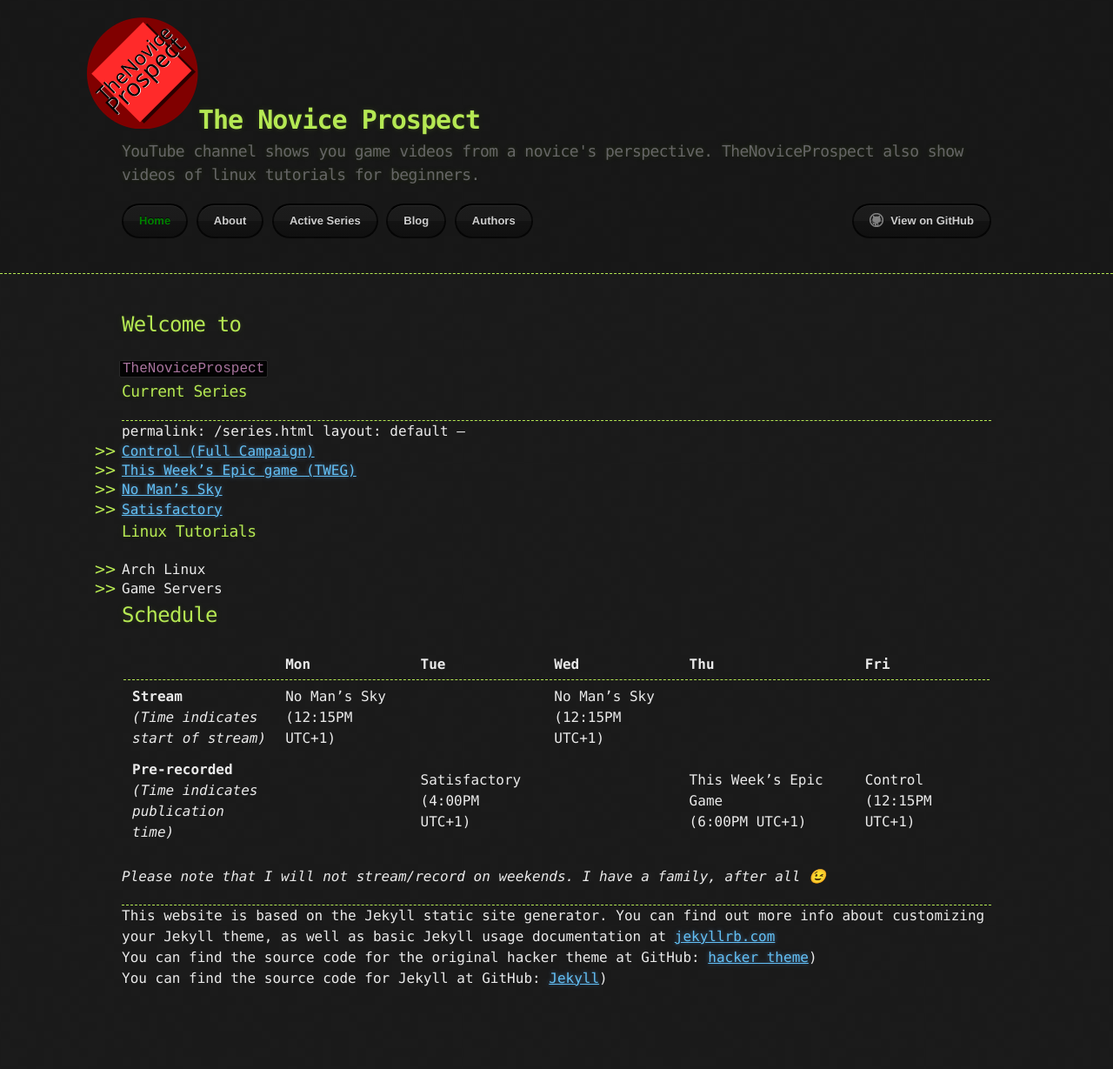
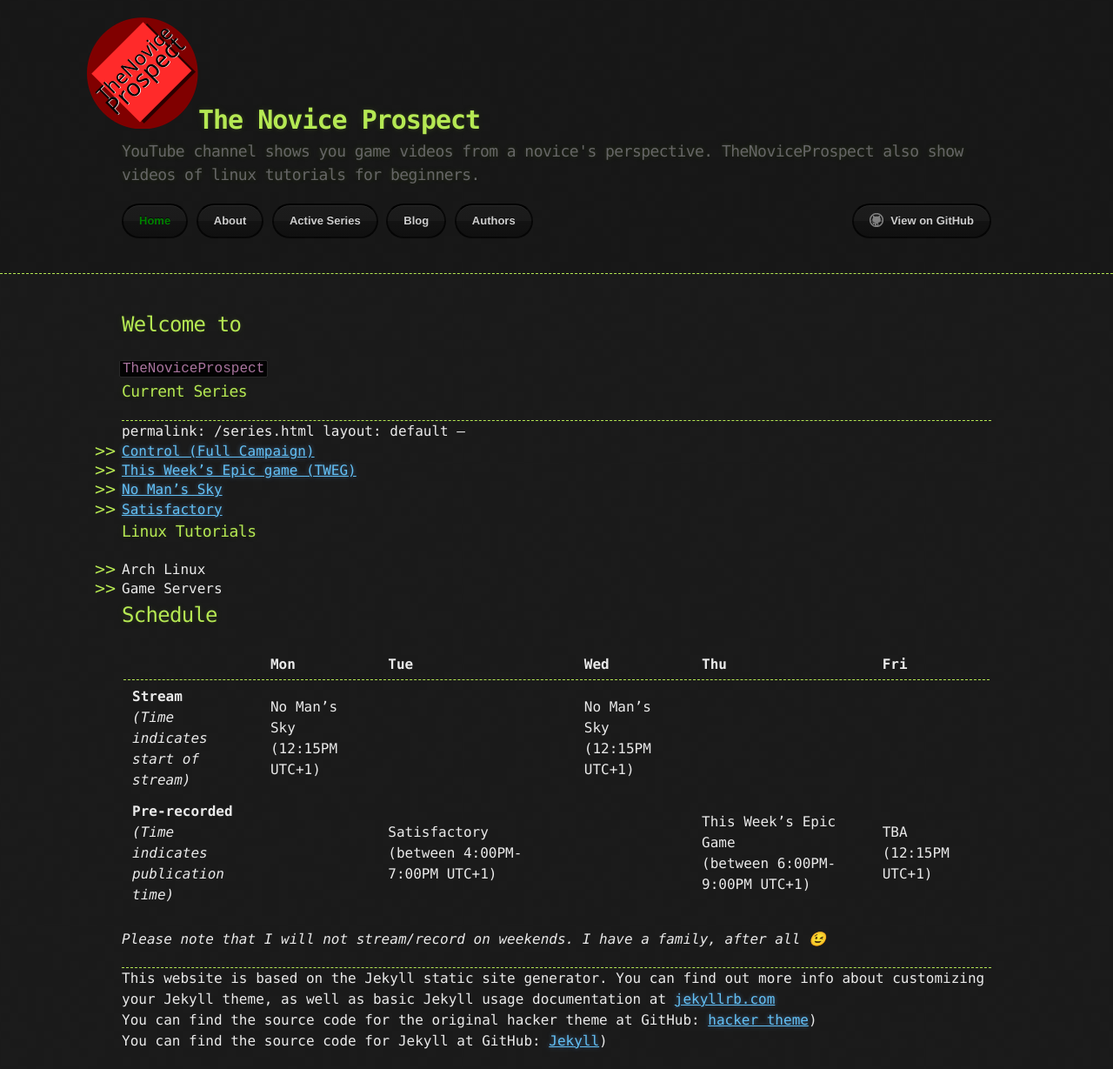
Before and after one commit to TheNoviceProspect/thenoviceprospect.github.io, a Jekyll site: the page built from index.md, in a window 1280 px wide. Shown: the whole page at 87% size. Built offline with Jekyll 4.4.1, drawn with Linux system fonts in a browser that asks for light colours; emoji names are drawn with the system emoji font; our own code applies the rules of GitHub Pages for plain Markdown files; before the commit the page ends 1157 px from its top, so only the background shows below that.

Commit message:
updated schedule to relieve pressure on myself

```diff
--- a/_includes/schedule.md
+++ b/_includes/schedule.md
@@ -1,6 +1,6 @@
-|                                                            | **Mon**                         | **Tue**                        | **Wed**                         | **Thu**                                 | **Fri**                    |
-|------------------------------------------------------------|---------------------------------|--------------------------------|---------------------------------|-----------------------------------------|----------------------------|
-| **Stream**<br>*(Time indicates <br>start of stream)*       | No Man's Sky<br>(12:15PM UTC+1) |                                | No Man's Sky<br>(12:15PM UTC+1) |                                         |                            |
-| **Pre-recorded**<br>*(Time indicates<br>publication time)* |                                 | Satisfactory<br>(4:00PM UTC+1) |                                 | This Week's Epic Game<br>(6:00PM UTC+1) | Control<br>(12:15PM UTC+1) |
+|                                                            | **Mon**                         | **Tue**                                       | **Wed**                         | **Thu**                                                | **Fri**                |
+|------------------------------------------------------------|---------------------------------|-----------------------------------------------|---------------------------------|--------------------------------------------------------|------------------------|
+| **Stream**<br>*(Time indicates <br>start of stream)*       | No Man's Sky<br>(12:15PM UTC+1) |                                               | No Man's Sky<br>(12:15PM UTC+1) |                                                        |                        |
+| **Pre-recorded**<br>*(Time indicates<br>publication time)* |                                 | Satisfactory<br>(between 4:00PM-7:00PM UTC+1) |                                 | This Week's Epic Game<br>(between 6:00PM-9:00PM UTC+1) | TBA<br>(12:15PM UTC+1) |
 
 *Please note that I will not stream/record on weekends. I have a family, after all :wink:*
```
